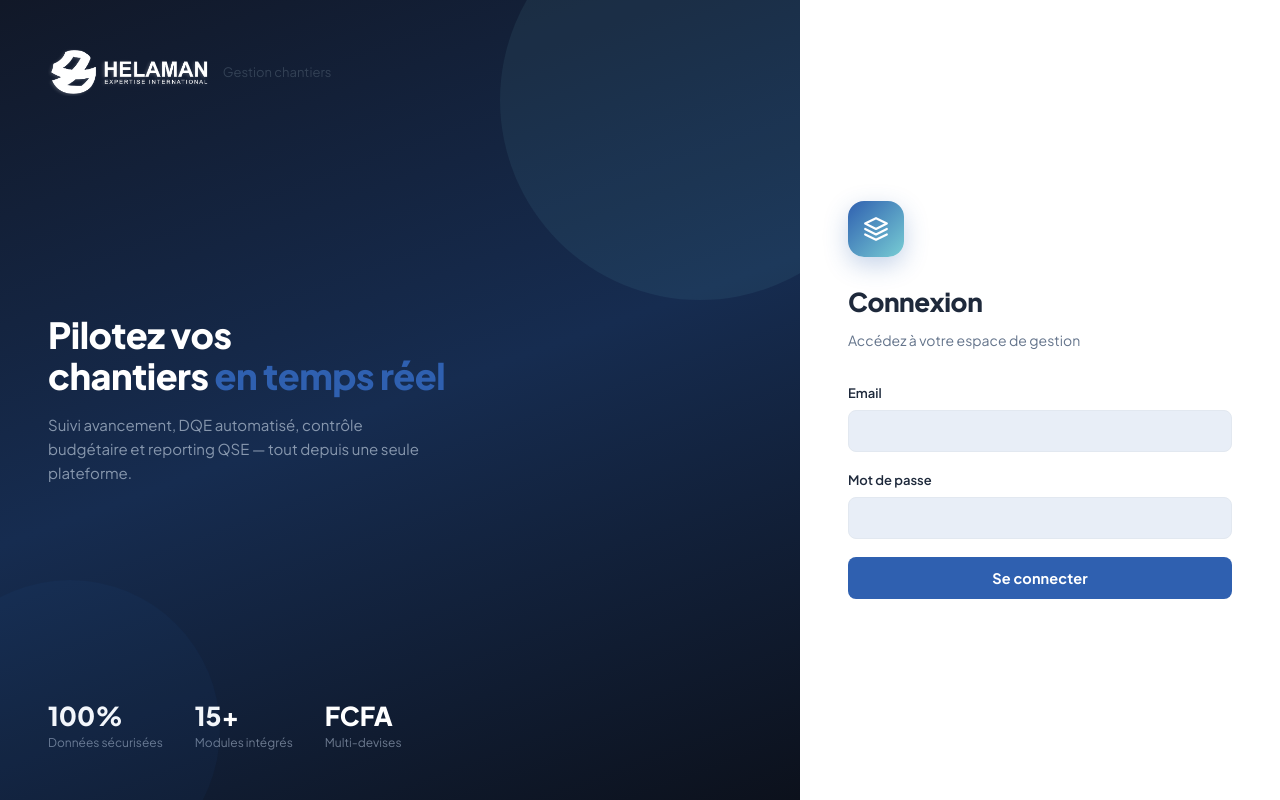
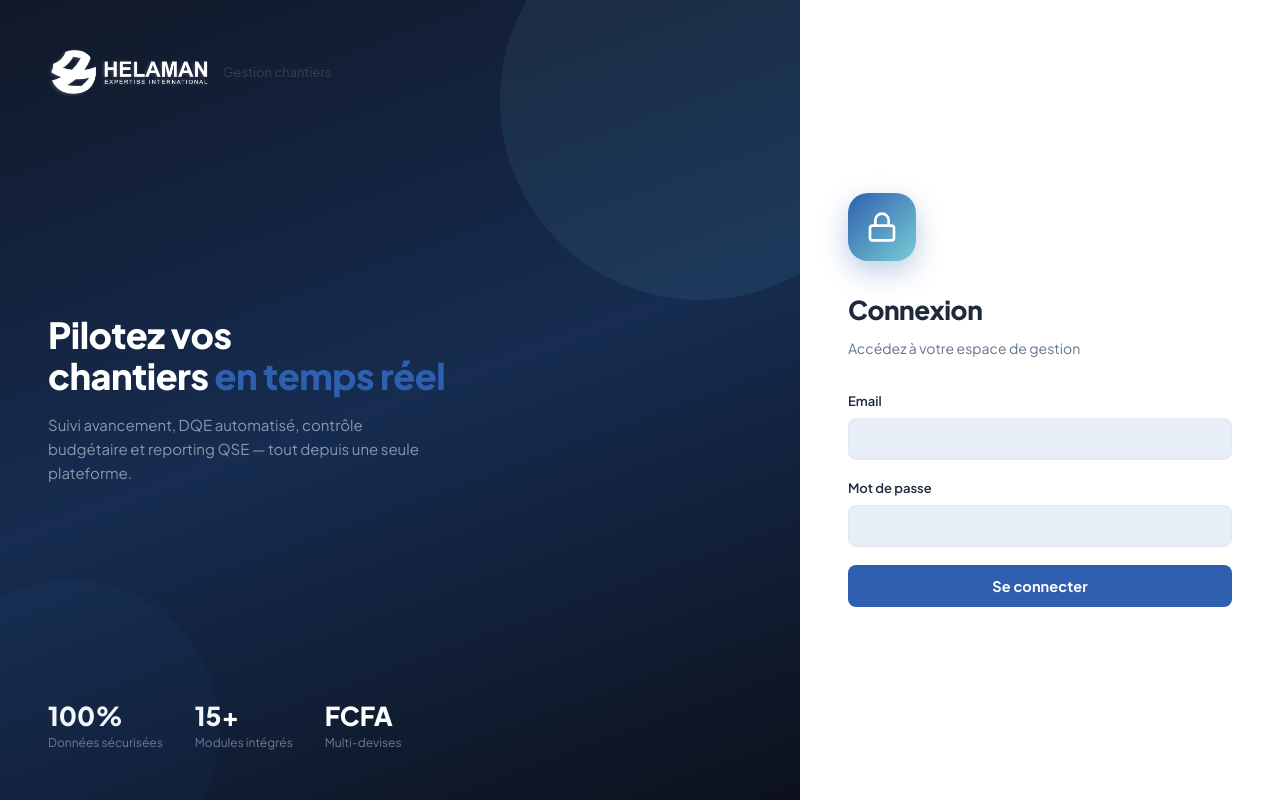
Before and after one commit to Ferie-Vincent/charles, a React (Vite) app in the folder frontend/: page /login in a window 1280 px wide. Built offline with nearby package versions, Linux system fonts and the light colour scheme; no server answers.

Commit message:
fix(login): lock icon (cadenas) 68px, strokeWidth 2

```diff
--- a/frontend/src/features/auth/pages/LoginPage.tsx
+++ b/frontend/src/features/auth/pages/LoginPage.tsx
@@ -64,10 +64,9 @@ export default function LoginPage() {
       {/* Right panel — form */}
       <div className="login-form-side">
         <div className="login-icon-wrap">
-          <svg viewBox="0 0 24 24" fill="none" stroke="currentColor" strokeWidth="2" strokeLinecap="round" strokeLinejoin="round" width="26" height="26">
-            <path d="M12 2L2 7l10 5 10-5-10-5z"/>
-            <path d="M2 17l10 5 10-5"/>
-            <path d="M2 12l10 5 10-5"/>
+          <svg viewBox="0 0 24 24" fill="none" stroke="currentColor" strokeWidth="2" strokeLinecap="round" strokeLinejoin="round" width="32" height="32">
+            <rect x="3" y="11" width="18" height="11" rx="2" ry="2"/>
+            <path d="M7 11V7a5 5 0 0 1 10 0v4"/>
           </svg>
         </div>
         <h1>Connexion</h1>
```
Also changed, not shown: frontend/src/styles/index.css.
